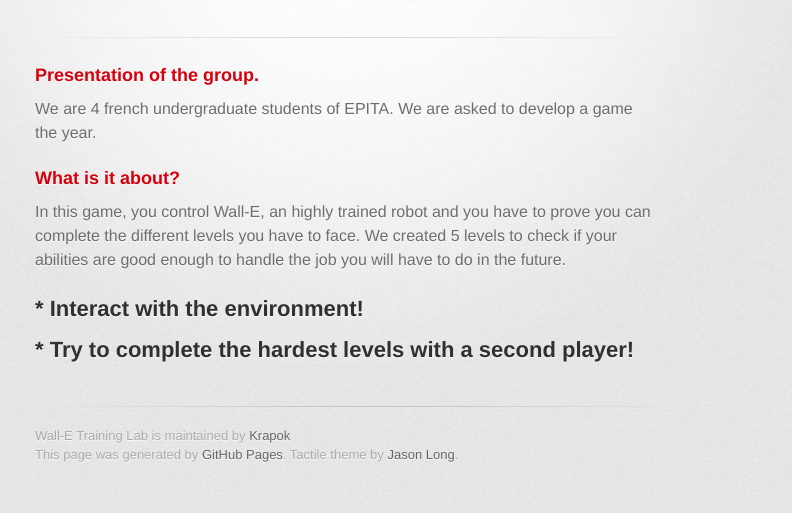
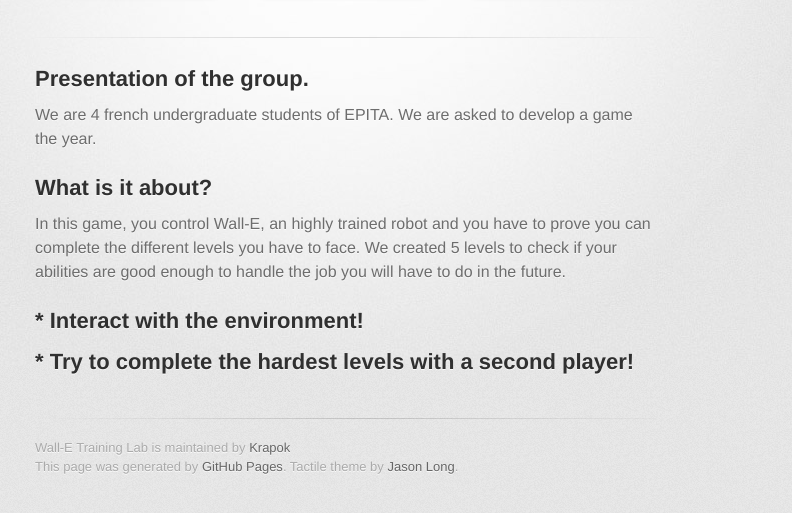
Before and after one commit to Krapok/Projet, a plain HTML site: page index.html in a window 1280 px wide. Shown: the part 209-722 px from the top of the page, without its empty margins (295-1087 px from the left). Drawn offline with Linux system fonts and the light colour scheme; a web font is replaced by a local one.

Commit message:
Create gh-pages branch via GitHub

```diff
--- a/index.html
+++ b/index.html
@@ -31,13 +31,13 @@
         <hr>
 
         <section id="main_content">
-          <h3>
-<a name="presentation-of-the-group" class="anchor" href="#presentation-of-the-group"><span class="octicon octicon-link"></span></a>Presentation of the group.</h3>
+          <h2>
+<a name="presentation-of-the-group" class="anchor" href="#presentation-of-the-group"><span class="octicon octicon-link"></span></a>Presentation of the group.</h2>
 
 <p>We are 4 french undergraduate students of EPITA. We are asked to develop a game the year.</p>
 
-<h3>
-<a name="what-is-it-about" class="anchor" href="#what-is-it-about"><span class="octicon octicon-link"></span></a>What is it about?</h3>
+<h2>
+<a name="what-is-it-about" class="anchor" href="#what-is-it-about"><span class="octicon octicon-link"></span></a>What is it about?</h2>
 
 <p>In this game, you control Wall-E, an highly trained robot and you have to prove you can complete the different levels you have to face.
 We created 5 levels to check if your abilities are good enough to handle the job you will have to do in the future.</p>
--- a/params.json
+++ b/params.json
@@ -1 +1 @@
-{"name":"Wall-E Training Lab","tagline":"Official website of AxioM","body":"### Presentation of the group.\r\nWe are 4 french undergraduate students of EPITA. We are asked to develop a game the year.\r\n\r\n### What is it about?\r\nIn this game, you control Wall-E, an highly trained robot and you have to prove you can complete the different levels you have to face.\r\nWe created 5 levels to check if your abilities are good enough to handle the job you will have to do in the future.\r\n\r\n## * Interact with the environment!\r\n## * Try to complete the hardest levels with a second player!","google":"","note":"Don't delete this file! It's used internally to help with page regeneration."}
+{"name":"Wall-E Training Lab","tagline":"Official website of AxioM","body":"## Presentation of the group.\r\nWe are 4 french undergraduate students of EPITA. We are asked to develop a game the year.\r\n\r\n## What is it about?\r\nIn this game, you control Wall-E, an highly trained robot and you have to prove you can complete the different levels you have to face.\r\nWe created 5 levels to check if your abilities are good enough to handle the job you will have to do in the future.\r\n\r\n## * Interact with the environment!\r\n## * Try to complete the hardest levels with a second player!","google":"","note":"Don't delete this file! It's used internally to help with page regeneration."}
```
